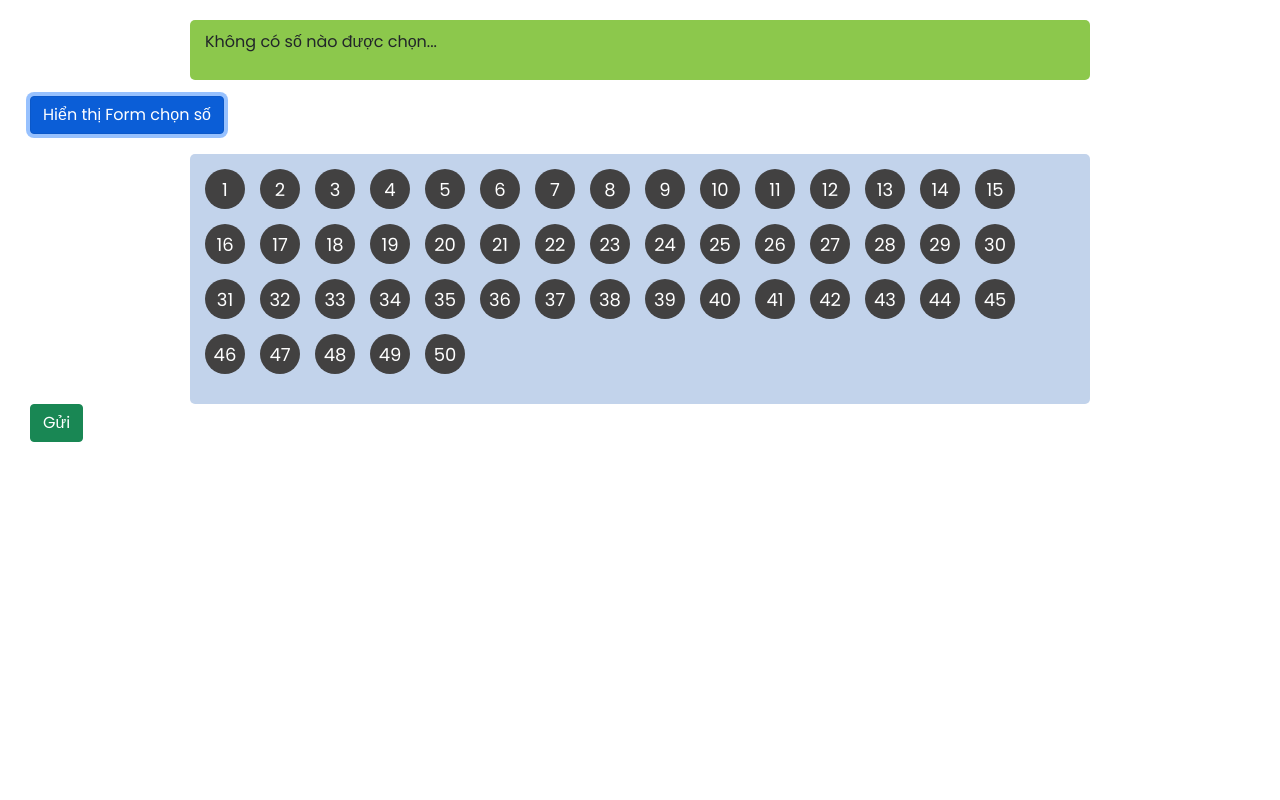
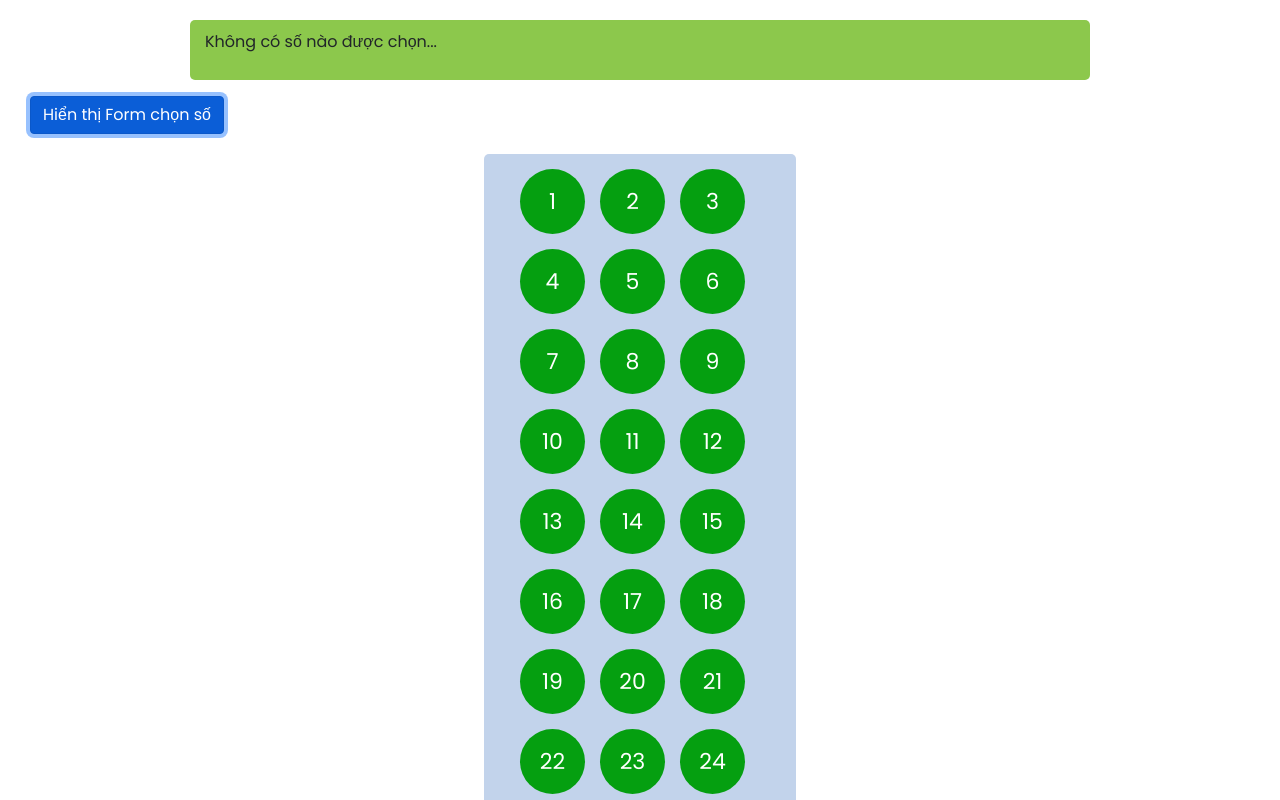
Before and after one commit to vuipham/test-suntech, a plain HTML site: page index.html in a window 1280 px wide. Both pictures are taken after a click on the button "Hiển thị Form chọn số". Shown: the top 800 px of the page. Drawn offline with nearby package versions, Linux system fonts and the light colour scheme.

Commit message:
update css

```diff
--- a/main.js
+++ b/main.js
@@ -4,6 +4,7 @@ const myform = document.querySelector("form");
 var listNumber = document.getElementById("listNumber");
 const ul = document.getElementById("numbersChoosed");
 const btnSubmit = document.getElementById("btnSubmit");
+
 var tags = [];
 
 openFormBtn.onclick = function () {
--- a/style.css
+++ b/style.css
@@ -18,6 +18,10 @@ body {
 
 .number-is-choosed {
   padding: 0 160px;
+}
+
+button {
+  font-size: 20px;
 }
 
 ul {
@@ -53,15 +57,15 @@ li {
 .numbers {
   margin-right: 15px;
   margin-bottom: 15px;
-  width: 40px;
-  background-color: #424141;
-  height: 40px;
+  width: 65px;
+  background-color: #059f10;
+  height: 65px;
   color: white;
   display: flex;
   justify-content: center;
   align-items: center;
   border-radius: 50%;
-  font-size: 18px;
+  font-size: 22px;
   user-select: none;
   cursor: pointer;
 }
@@ -72,9 +76,10 @@ li {
 
 .number-list {
   display: flex;
-  justify-content: flex-start;
+  justify-content: center;
+  align-items: center;
   padding: 15px;
-  margin: 0 160px;
+  margin: 0 454px;
   background-color: #c2d3eb;
   border-radius: 5px;
   list-style-type: none;
```
